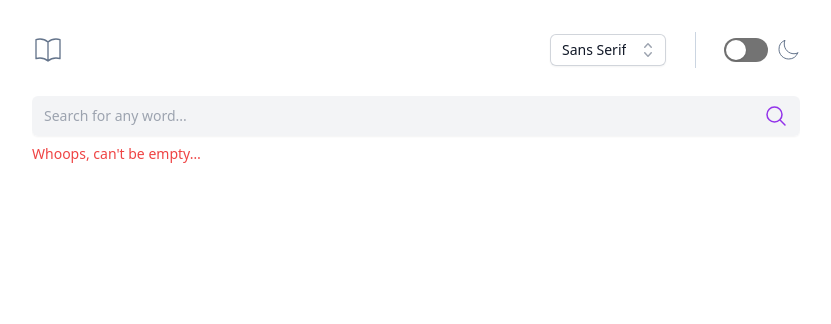
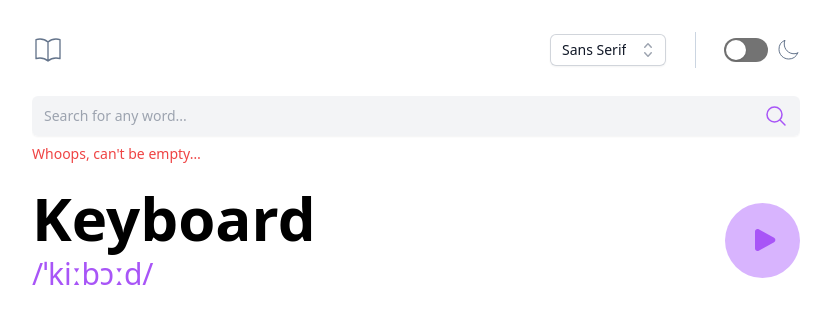
Before and after one commit to DJaye33/Dictionary-Web-App, a React (Vite) app: page / in a window 1280 px wide. Shown: the top 324 px of the page, without its empty margins (224-1055 px from the left). Built offline with nearby package versions, Linux system fonts and the light colour scheme.

Commit message:
add dictionary results section

```diff
--- a/src/Components/AppMain/AppMain.tsx
+++ b/src/Components/AppMain/AppMain.tsx
@@ -1,4 +1,5 @@
 import Search from "../Search/Search";
+import Definition from "../Definition/Definition";
 
 const AppMain = () => {
   return (
@@ -6,7 +7,9 @@ const AppMain = () => {
       <section className="py-5">
         <Search />
       </section>
-      <div className="px-4 py-5 sm:p-6">{/* Content goes here */}</div>
+      <div className="md:py-1">
+        <Definition />
+      </div>
       <div className="px-4 py-4 sm:px-6">
         {/* Content goes here */}
         {/* We use less vertical padding on card footers at all sizes than on headers or body sections */}
--- a/src/Components/CustomSelect/CustomSelect.tsx
+++ b/src/Components/CustomSelect/CustomSelect.tsx
@@ -43,7 +43,7 @@ export default function Example() {
                     key={person.id}
                     className={({ active }) =>
                       classNames(
-                        active ? "bg-purple-600 text-white" : "text-gray-900",
+                        active ? "bg-purple-500 text-white" : "text-gray-900",
                         "relative cursor-default select-none py-2 pl-3 pr-9"
                       )
                     }
@@ -63,7 +63,7 @@ export default function Example() {
                         {selected ? (
                           <span
                             className={classNames(
-                              active ? "text-white" : "text-purple-600",
+                              active ? "text-white" : "text-purple-500",
                               "absolute inset-y-0 right-0 flex items-center pr-4"
                             )}
                           >
--- /dev/null
+++ b/src/Components/Definition/Definition.tsx
@@ -0,0 +1,32 @@
+const Definition = () => {
+  return (
+    <section>
+      <div className="flex justify-between items-center">
+        <div>
+          <h2 className="text-3xl font-bold md:text-6xl">Keyboard</h2>
+          <p className="text-purple-500 text-2xl mt-2 md:text-3xl">
+            /ˈkiːbɔːd/
+          </p>
+        </div>
+        <span className="inline-flex w-[48px] h-[48px] md:h-[75px] md:w-[75px] items-center justify-center rounded-full bg-purple-300">
+          <span className="text-xl font-medium leading-none text-white">
+            <svg
+              xmlns="http://www.w3.org/2000/svg"
+              viewBox="0 0 24 24"
+              fill="currentColor"
+              className="w-5 h-5  md:w-8 md:h-8 text-purple-500 ml-1"
+            >
+              <path
+                fillRule="evenodd"
+                d="M4.5 5.653c0-1.426 1.529-2.33 2.779-1.643l11.54 6.348c1.295.712 1.295 2.573 0 3.285L7.28 19.991c-1.25.687-2.779-.217-2.779-1.643V5.653z"
+                clipRule="evenodd"
+              />
+            </svg>
+          </span>
+        </span>
+      </div>
+    </section>
+  );
+};
+
+export default Definition;
--- a/src/Components/Search/Search.tsx
+++ b/src/Components/Search/Search.tsx
@@ -10,7 +10,7 @@ const Search = () => {
           type="search"
           name="search"
           id="search"
-          className="block w-full rounded-md border-0 py-2.5 pr-10 text-gray-900 bg-gray-100 placeholder:text-gray-400 focus:ring-2 focus:ring-inset focus:ring-purple-600 sm:text-sm"
+          className="block w-full rounded-md border-0 py-2.5 pr-10 text-gray-900 bg-gray-100 placeholder:text-gray-400 focus:ring-2 focus:ring-inset focus:ring-purple-500 sm:text-sm"
           placeholder="Search for any word..."
         />
         <div className="pointer-events-none absolute inset-y-0 right-0 flex items-center pr-3">
@@ -20,7 +20,7 @@ const Search = () => {
             viewBox="0 0 24 24"
             strokeWidth={1.5}
             stroke="currentColor"
-            className="w-6 h-6 text-purple-600"
+            className="w-6 h-6 text-purple-500"
           >
             <path
               strokeLinecap="round"
--- a/src/Components/ThemeToggler/ThemeToggler.tsx
+++ b/src/Components/ThemeToggler/ThemeToggler.tsx
@@ -14,7 +14,7 @@ export default function Example() {
         checked={enabled}
         onChange={setEnabled}
         className={classNames(
-          enabled ? "bg-purple-600" : "bg-neutral-500",
+          enabled ? "bg-purple-500" : "bg-neutral-500",
           "relative inline-flex h-6 w-11 flex-shrink-0 cursor-pointer rounded-full border-2 border-transparent transition-colors duration-200 ease-in-out"
         )}
       >
```
